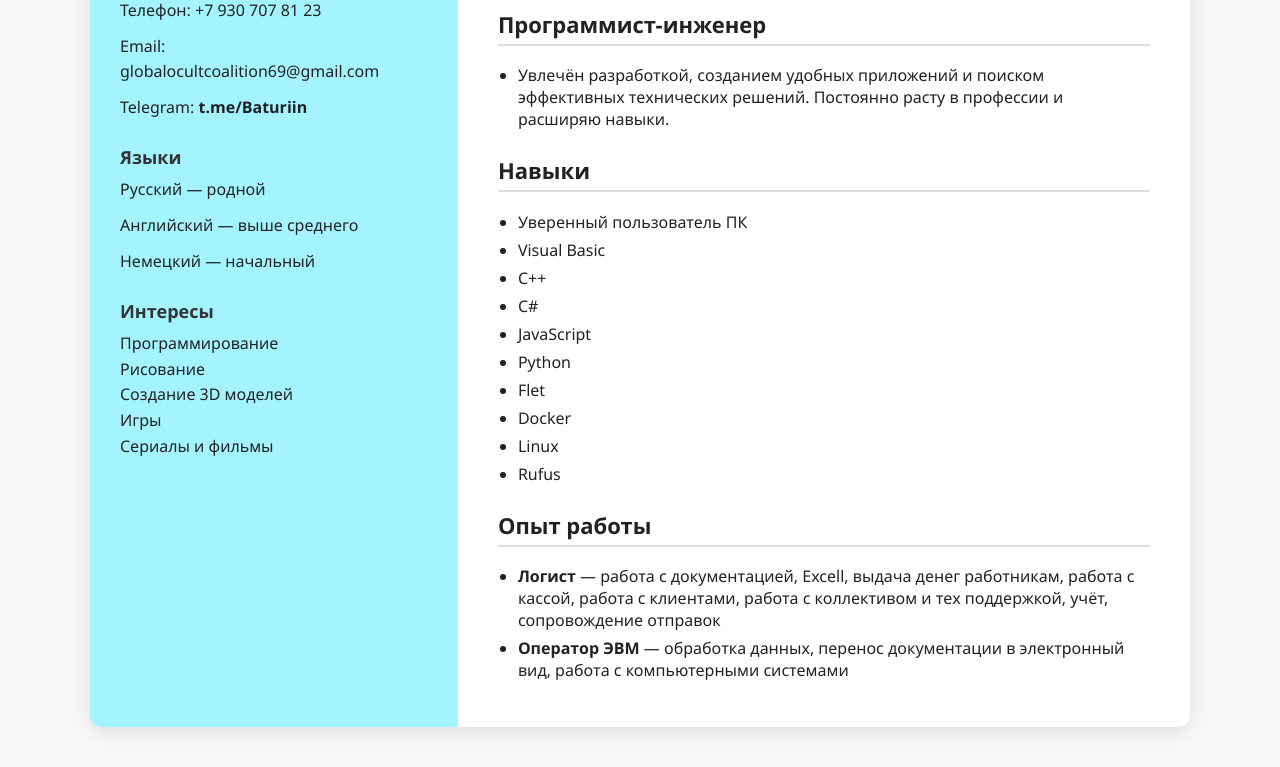
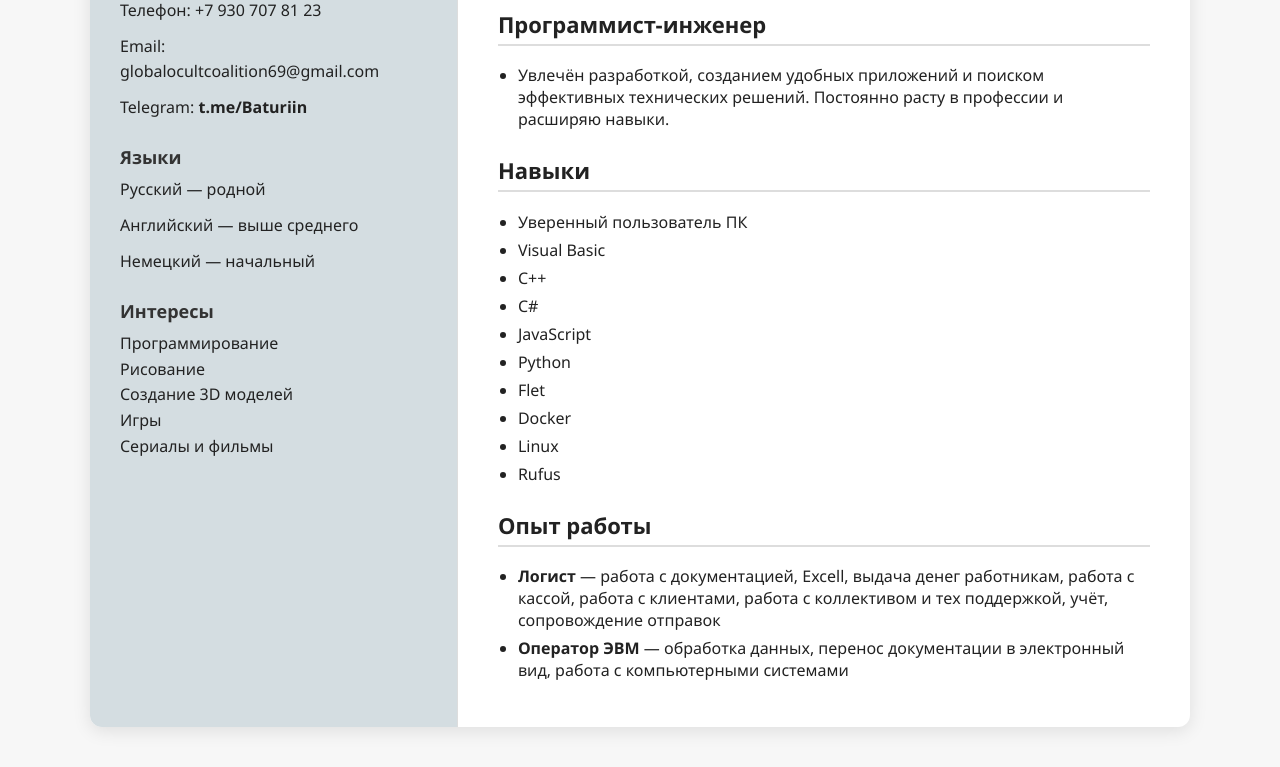
Before and after one commit to KemillyTheAvali/KemillyTheAvali.github.io, a plain HTML site: page index.html in a window 1280 px wide. Shown: the part 129-896 px from the top of the page. Drawn offline with Linux system fonts and the light colour scheme.

Commit message:
Update index.html

```diff
--- a/index.html
+++ b/index.html
@@ -27,7 +27,7 @@
         /* Левая колонка */
         .sidebar {
             width: 32%;
-            background: hsla(187, 100%, 77%, 0.784);
+            background: #D4DDE1;
             padding: 30px;
             border-right: 1px solid #ddd;
         }
```
